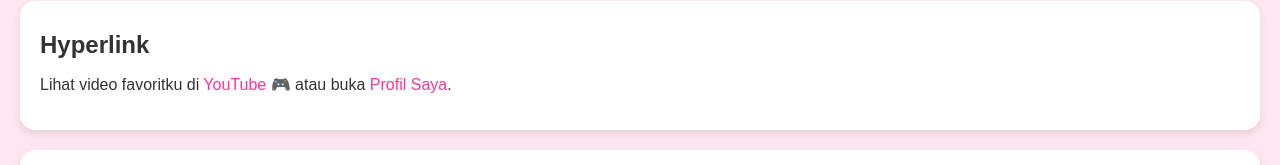
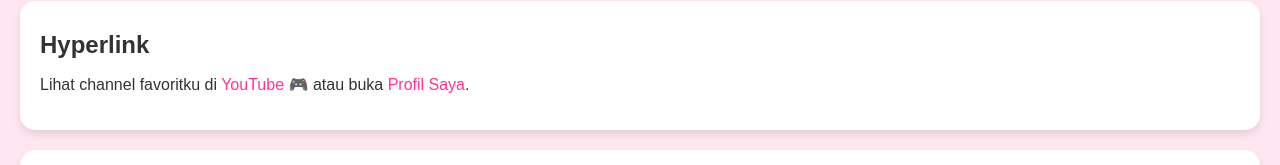
Before and after one commit to Marshakayla-web/Latihan-HTML, a plain HTML site: page index.html in a window 1280 px wide. Shown: the part 161-326 px from the top of the page. Drawn offline with Linux system fonts and the light colour scheme.

Commit message:
Update index.html

```diff
--- a/index.html
+++ b/index.html
@@ -62,7 +62,7 @@
     <div class="card">
       <h2>Hyperlink</h2>
       <p>
-        Lihat video favoritku di
+        Lihat channel favoritku di
        <a href="https://www.youtube.com/@WindahBasudara" target="_blank">
     YouTube 🎮 </a>
         atau buka <a href="https://marshakayla-web.github.io/Profile-Card/" target="_blank">Profil Saya</a>.
```
